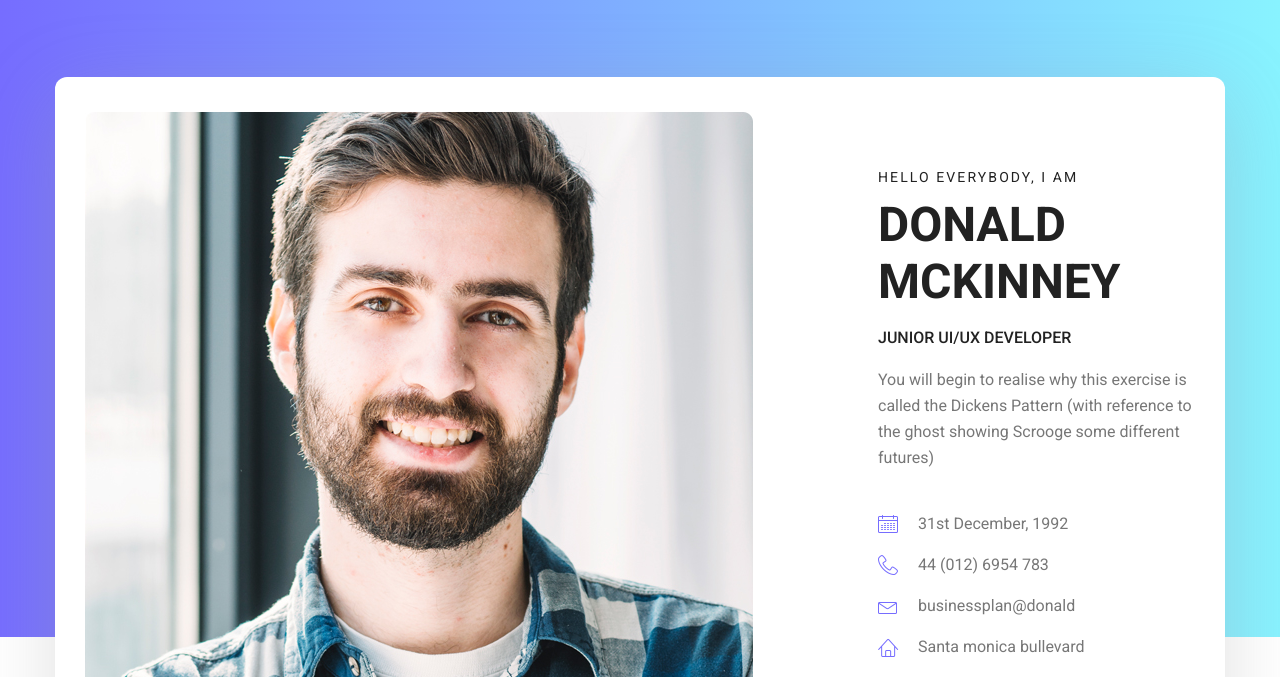
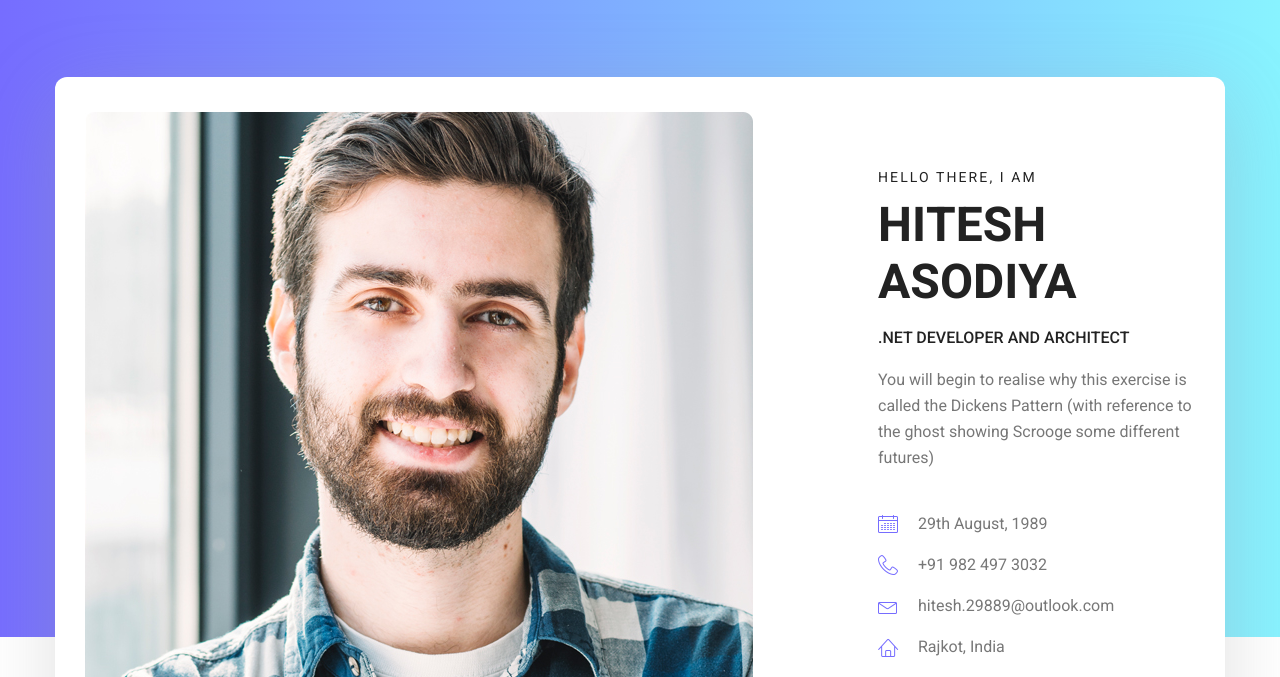
Before and after one commit to hitesh29889/dev_hitesh, a plain HTML site: page index.html in a window 1280 px wide. Shown: the part 123-800 px from the top of the page. Drawn offline with Linux system fonts and the light colour scheme.

Commit message:
customize

```diff
--- a/index.html
+++ b/index.html
@@ -5,7 +5,7 @@
         <meta charset="utf-8">
         <meta name="viewport" content="width=device-width, initial-scale=1, shrink-to-fit=no">
         <link rel="icon" href="img/favicon.png" type="image/png">
-        <title>MeetMe Personal</title>
+        <title>Dev Hitesh</title>
         <!-- Bootstrap CSS -->
         <link rel="stylesheet" href="css/bootstrap.css">
         <link rel="stylesheet" href="vendors/linericon/style.css">
@@ -74,15 +74,15 @@
 							</div>
 							<div class="media-body">
 								<div class="personal_text">
-									<h6>Hello Everybody, i am</h6>
-									<h3>Donald McKinney</h3>
-									<h4>Junior UI/UX Developer</h4>
+									<h6>Hello there, i am</h6>
+									<h3>Hitesh Asodiya</h3>
+									<h4>.Net Developer and Architect</h4>
 									<p>You will begin to realise why this exercise is called the Dickens Pattern (with reference to the ghost showing Scrooge some different futures)</p>
 									<ul class="list basic_info">
-										<li><a href="#"><i class="lnr lnr-calendar-full"></i> 31st December, 1992</a></li>
-										<li><a href="#"><i class="lnr lnr-phone-handset"></i> 44 (012) 6954 783</a></li>
-										<li><a href="#"><i class="lnr lnr-envelope"></i> businessplan@donald</a></li>
-										<li><a href="#"><i class="lnr lnr-home"></i> Santa monica bullevard</a></li>
+										<li><a href="#"><i class="lnr lnr-calendar-full"></i> 29th August, 1989</a></li>
+										<li><a href="#"><i class="lnr lnr-phone-handset"></i> +91 982 497 3032</a></li>
+										<li><a href="#"><i class="lnr lnr-envelope"></i> hitesh.29889@outlook.com</a></li>
+										<li><a href="#"><i class="lnr lnr-home"></i> Rajkot, India</a></li>
 									</ul>
 									<ul class="list personal_social">
 										<li><a href="#"><i class="fa fa-facebook"></i></a></li>
@@ -105,7 +105,7 @@
         			<div class="col-lg-6">
         				<div class="welcome_text">
         					<h4>About Myself</h4>
-        					<p>inappropriate behavior is often laughed off as “boys will be boys,” women face higher conduct standards especially in the workplace. That’s why it’s crucial that, as women, our behavior on the job is beyond reproach. inappropriate behavior is often laughed.</p>
+        					<p>I have almost 11+ years of experience on various .Net Technologies. In these 11 years I have worked on different types of web applications, web products and some of the latest technologies. Currently I am working at Advanced Business & Healthcare Solutions Pvt. Ltd.</p>
         					<div class="row">
         						<div class="col-md-4">
         							<div class="wel_item">
```
